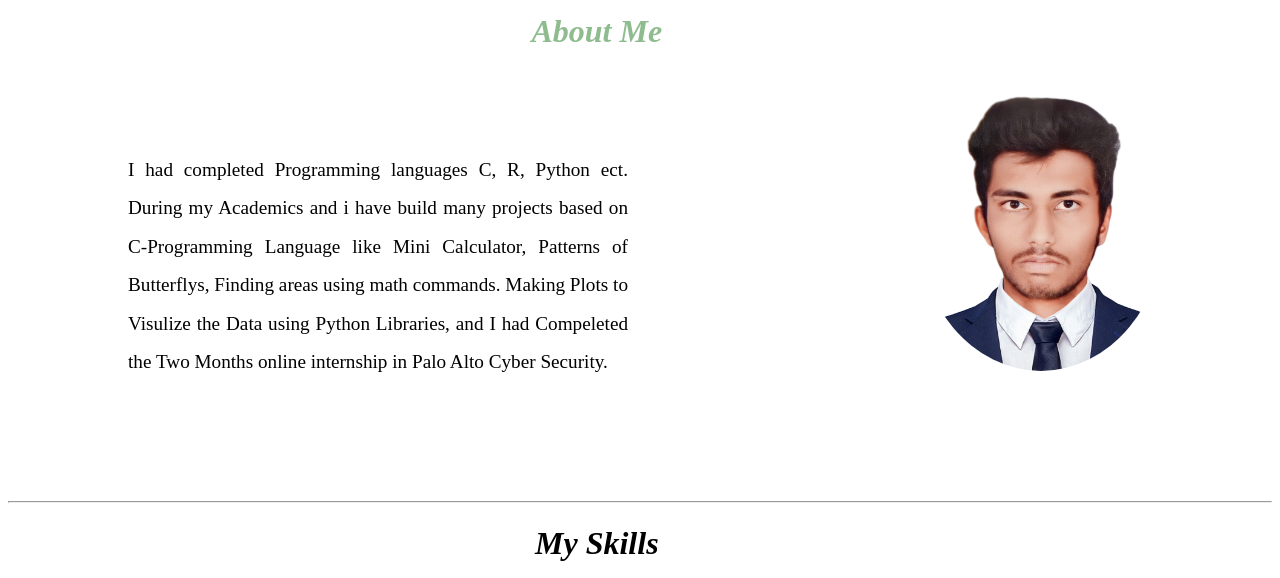
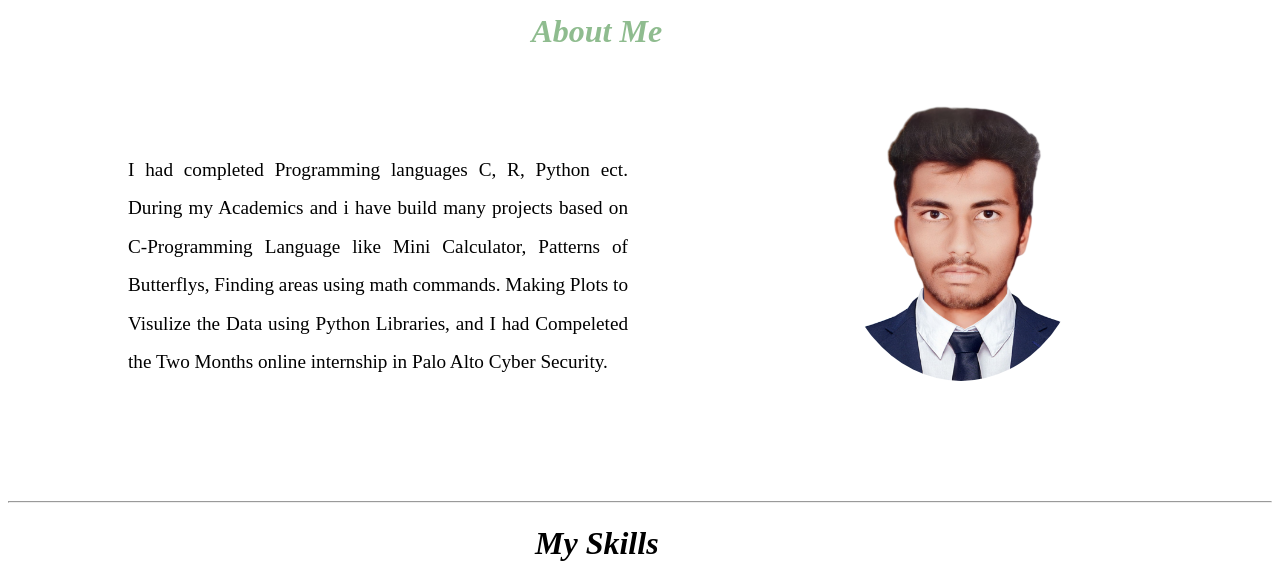
Before and after one commit to Abdul879/abdulportfolio, a plain HTML site: page index.html in a window 1280 px wide. Shown: the part 684-1262 px from the top of the page. Drawn offline with nearby package versions, Linux system fonts and the light colour scheme.

Commit message:
index updated

```diff
--- a/index.html
+++ b/index.html
@@ -64,7 +64,7 @@
     </center>
 
         <div class="About">
-            <img src="Pictures/Abdull Photo.png" height="300px" width="250px">
+            <img src="Pictures/Abdull Photo.png" height="300px" width="250px" style="margin-top: 10px; margin-right: 80px;">
             <p style="font-family: 'Times New Roman', Times, serif;font-weight: 300;font-size: larger;"> I had completed Programming
                 languages
                 C, R, Python
```
